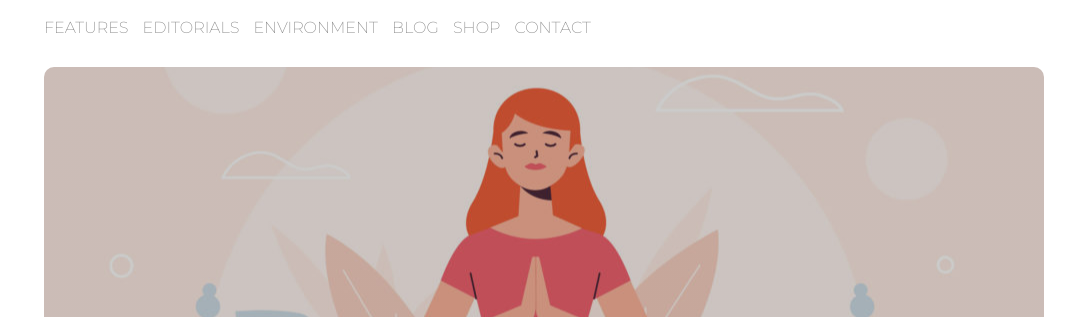
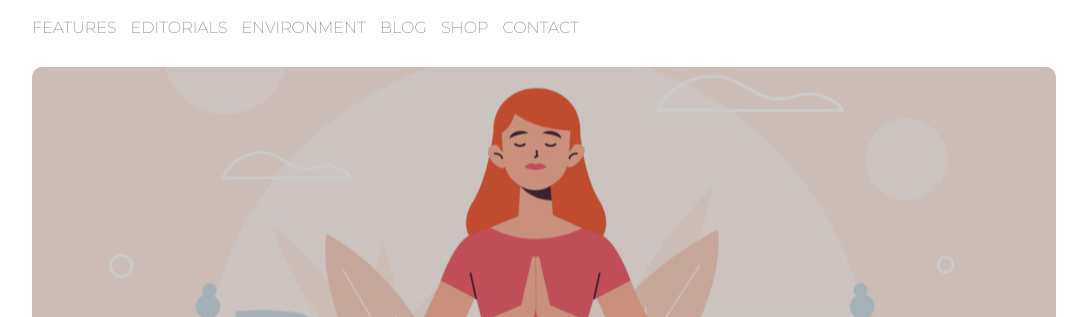
Before and after one commit to Vito9009/htmlcss-wp, a plain HTML site: page index.html in a window 1280 px wide. Shown: the part 66-383 px from the top of the page, without its empty margins (96-1183 px from the left). Drawn offline with Linux system fonts and the light colour scheme.

Commit message:
width-container

```diff
--- a/css/style.css
+++ b/css/style.css
@@ -7,7 +7,7 @@
 }
 
 .container{
-    width: 1000px;
+    width: 80%;
     margin: auto;
 }
 
@@ -51,6 +51,7 @@ nav li a:hover{
     height: 400px;
     width: 100%;
     background-image: linear-gradient(rgba(0, 0, 0, 0.2), rgba(0, 0, 0, 0.2)), url(../img/banner.jpg);
+    background-color: rgb(254, 235, 228);
     background-size: auto;
     background-position: center;
     background-repeat: no-repeat;
```
